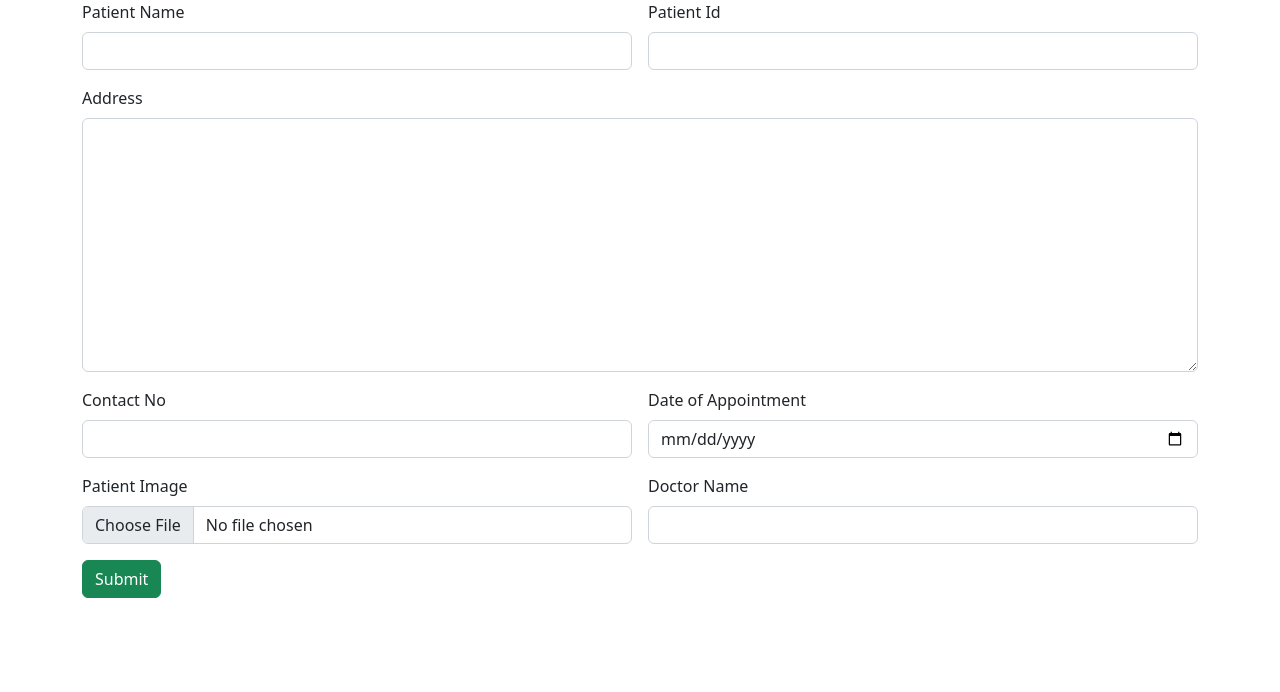
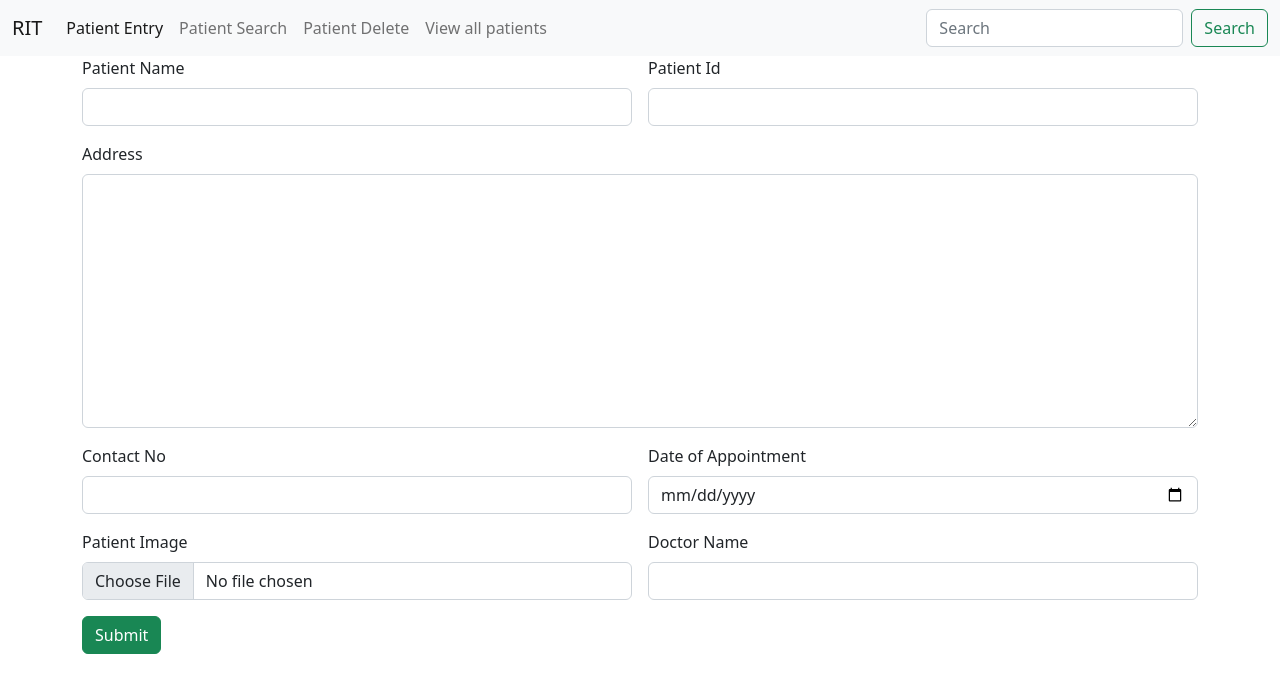
Before and after one commit to AbrahamJerinJohn1998/angularHospitalApp, an Angular app: page / in a window 1280 px wide. Shown: the top 692 px of the page. Built offline with nearby package versions, Linux system fonts and the light colour scheme.

Commit message:
navbar added

```diff
--- a/src/app/app.module.ts
+++ b/src/app/app.module.ts
@@ -8,6 +8,7 @@
 import { PatientDeleteComponent } from './patient-delete/patient-delete.component';
 import { ViewAllPatientsComponent } from './view-all-patients/view-all-patients.component';
 import { RouterModule, Routes } from '@angular/router';
+import { NavbarComponent } from './navbar/navbar.component';
 
 const myRoute:Routes=[
   {
@@ -34,7 +35,8 @@
     PatientEntryComponent,
     PatientSearchComponent,
     PatientDeleteComponent,
-    ViewAllPatientsComponent
+    ViewAllPatientsComponent,
+    NavbarComponent
   ],
   imports: [
     BrowserModule,
--- /dev/null
+++ b/src/app/navbar/navbar.component.html
@@ -0,0 +1,28 @@
+<nav class="navbar navbar-expand-lg bg-light">
+    <div class="container-fluid">
+      <a class="navbar-brand" href="#">RIT</a>
+      <button class="navbar-toggler" type="button" data-bs-toggle="collapse" data-bs-target="#navbarSupportedContent" aria-controls="navbarSupportedContent" aria-expanded="false" aria-label="Toggle navigation">
+        <span class="navbar-toggler-icon"></span>
+      </button>
+      <div class="collapse navbar-collapse" id="navbarSupportedContent">
+        <ul class="navbar-nav me-auto mb-2 mb-lg-0">
+          <li class="nav-item">
+            <a class="nav-link active" aria-current="page" href="http://localhost:4200/">Patient Entry</a>
+          </li>
+          <li class="nav-item">
+            <a class="nav-link" href="http://localhost:4200/search">Patient Search</a>
+          </li>
+          <li class="nav-item">
+            <a class="nav-link" href="http://localhost:4200/delete">Patient Delete</a>
+          </li>
+          <li class="nav-item">
+            <a class="nav-link" href="http://localhost:4200/viewallpatients">View all patients</a>
+          </li>
+        </ul>
+        <form class="d-flex" role="search">
+          <input class="form-control me-2" type="search" placeholder="Search" aria-label="Search">
+          <button class="btn btn-outline-success" type="submit">Search</button>
+        </form>
+      </div>
+    </div>
+  </nav>
--- a/src/app/patient-delete/patient-delete.component.html
+++ b/src/app/patient-delete/patient-delete.component.html
@@ -1,3 +1,4 @@
+<app-navbar></app-navbar>
 <div class="container">
     <div class="row">
         <div class="col col-12 col-sm-12 col-md-12 col-lg-12 col-xl-12 col-xxl-12">
--- a/src/app/patient-entry/patient-entry.component.html
+++ b/src/app/patient-entry/patient-entry.component.html
@@ -1,3 +1,4 @@
+<app-navbar></app-navbar>
 <div class="container">
     <div class="row">
         <div class="col col-12 col-sm-12 col-md-12 col-lg-12 col-xl-12 col-xxl-12">
--- a/src/app/patient-search/patient-search.component.html
+++ b/src/app/patient-search/patient-search.component.html
@@ -1,3 +1,4 @@
+<app-navbar></app-navbar>
 <div class="container">
     <div class="row">
         <div class="col col-12 col-sm-12 col-md-12 col-lg-12 col-xl-12 col-xxl-12">
--- a/src/app/view-all-patients/view-all-patients.component.html
+++ b/src/app/view-all-patients/view-all-patients.component.html
@@ -1,3 +1,4 @@
+<app-navbar></app-navbar>
 <div class="container">
     <div class="row g-3">
         <div class="col col-12 col-sm-12 col-md-12 col-lg-12 col-xl-12 col-xxl-12">
```
Also changed, not shown: src/app/navbar/navbar.component.ts (added, +10 -0 lines), src/app/navbar/navbar.component.css (added).
